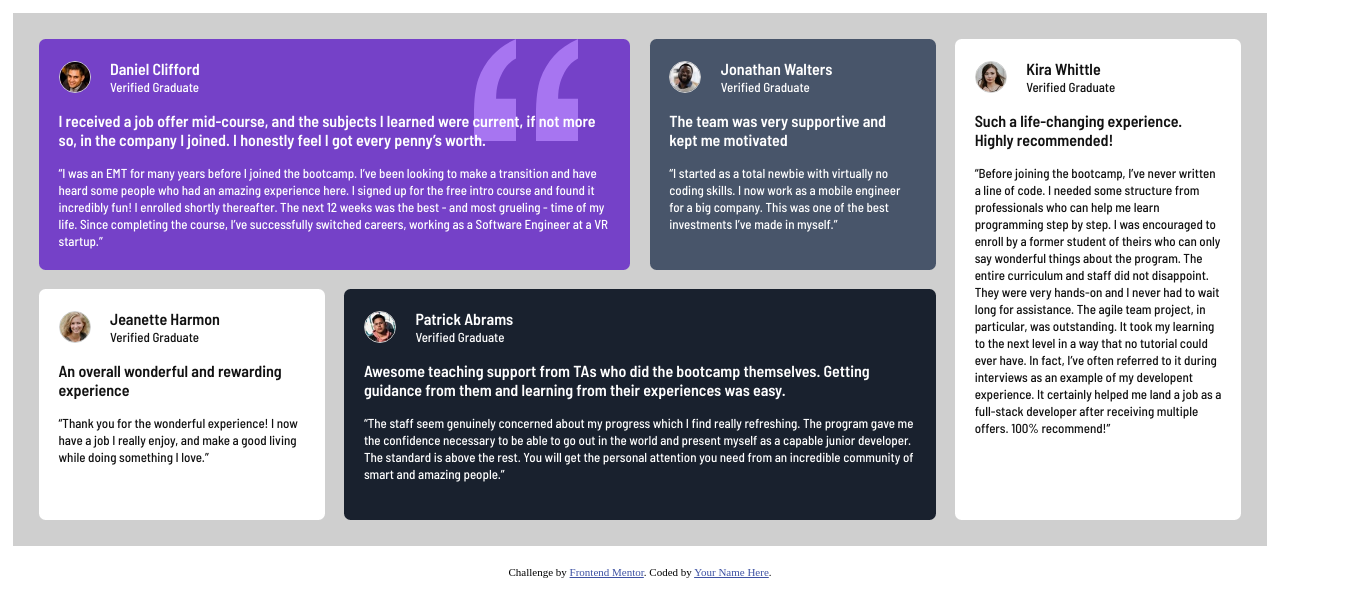
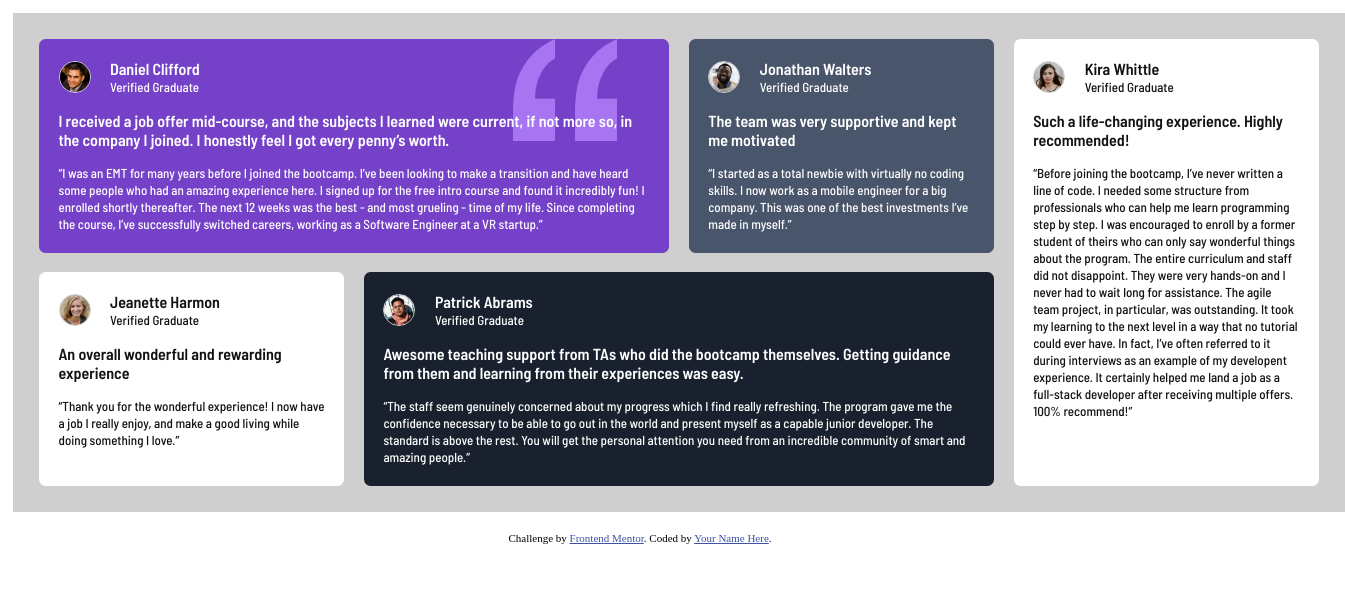
Before and after one commit to natalymelnichuk/flexbox-grid-activity, a plain HTML site: page index.html in a window 1280 px wide. Shown: the whole page, 1345 px wide, since content can reach past the window. Drawn offline with Linux system fonts and the light colour scheme.

Commit message:
Fixed background

```diff
--- a/style.css
+++ b/style.css
@@ -2,6 +2,7 @@ body {
     margin: 0;
     font-size: 13px;
     background-color: hsl(0, 0%, 100%);
+    width: 100vw;
 }
 
 .container {
@@ -12,6 +13,7 @@ body {
     gap: 1.5em;
     padding: 2em;
     background-color: hsl(0, 0%, 81%);
+    width: 100%;
 }
 
 .container h3, p {
```
